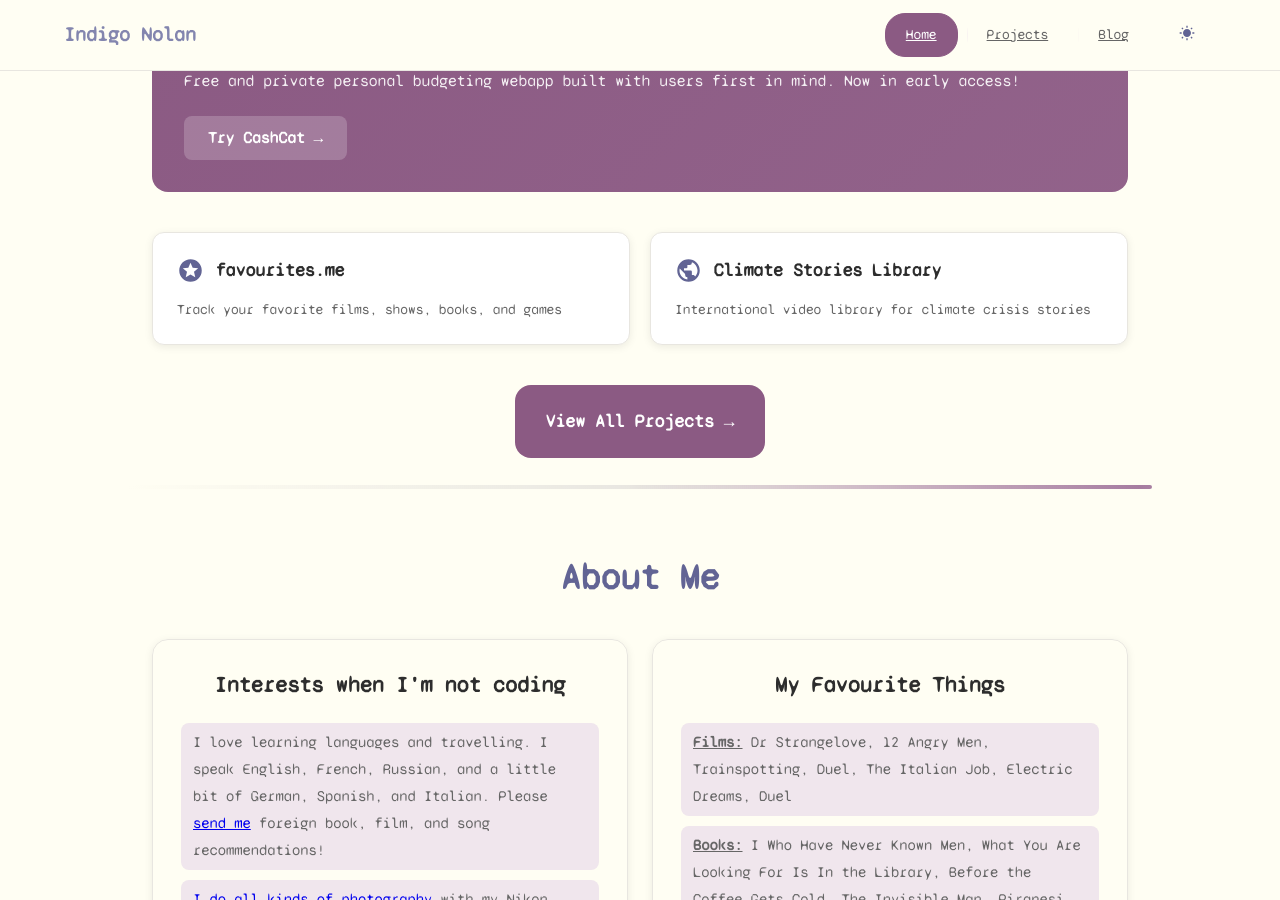
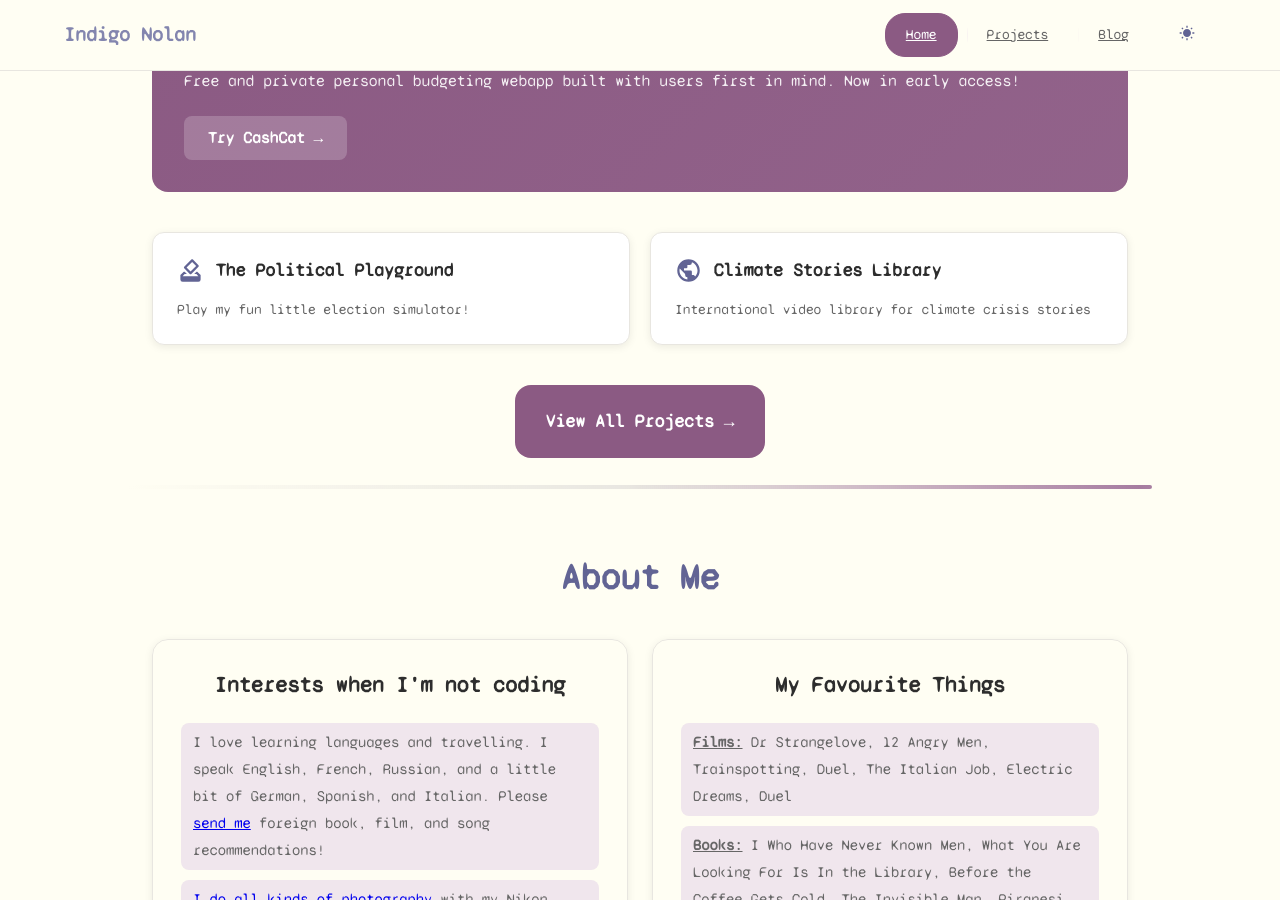
Before and after one commit to Lem0naise/website, a Jekyll site: the page index.html, which Jekyll copies as it is, in a window 1280 px wide and 900 px high, scrolled down 1057 px. Built offline with Jekyll 4.4.1, drawn with Linux system fonts in a browser that asks for light colours; some of the changed text lies outside the part shown.

Commit message:
Update contact method labels and project descriptions across multiple pages

```diff
--- a/_layouts/default.html
+++ b/_layouts/default.html
@@ -74,7 +74,7 @@
 					<div class="contact-methods">
 						<a href="../portfolio/IndigoNolan-Resume.pdf" target="_blank" class="contact-method" rel="noopener">
 							<svg class='project-icon' xmlns="http://www.w3.org/2000/svg" viewBox="0 0 24 24"><path d="M8 17V15H16V17H8M16 10L12 14L8 10H10.5V7H13.5V10H16M5 3H19C20.11 3 21 3.9 21 5V19C21 20.11 20.11 21 19 21H5C3.9 21 3 20.11 3 19V5C3 3.9 3.9 3 5 3M5 5V19H19V5H5Z"" /></svg>
-							<span>View Resume</span>
+							<span>CV / Resume</span>
 						</a>
 						<a href="https://github.com/Lem0naise" target="_blank" class="contact-method" rel="noopener">
 							<svg class='project-icon' xmlns="http://www.w3.org/2000/svg" viewBox="0 0 24 24"><path d="M12,2A10,10 0 0,0 2,12C2,16.42 4.87,20.17 8.84,21.5C9.34,21.58 9.5,21.27 9.5,21C9.5,20.77 9.5,20.14 9.5,19.31C6.73,19.91 6.14,17.97 6.14,17.97C5.68,16.81 5.03,16.5 5.03,16.5C4.12,15.88 5.1,15.9 5.1,15.9C6.1,15.97 6.63,16.93 6.63,16.93C7.5,18.45 8.97,18 9.54,17.76C9.63,17.11 9.89,16.67 10.17,16.42C7.95,16.17 5.62,15.31 5.62,11.5C5.62,10.39 6,9.5 6.65,8.79C6.55,8.54 6.2,7.5 6.75,6.15C6.75,6.15 7.59,5.88 9.5,7.17C10.29,6.95 11.15,6.84 12,6.84C12.85,6.84 13.71,6.95 14.5,7.17C16.41,5.88 17.25,6.15 17.25,6.15C17.8,7.5 17.45,8.54 17.35,8.79C18,9.5 18.38,10.39 18.38,11.5C18.38,15.32 16.04,16.16 13.81,16.41C14.17,16.72 14.5,17.33 14.5,18.26C14.5,19.6 14.5,20.68 14.5,21C14.5,21.27 14.66,21.59 15.17,21.5C19.14,20.16 22,16.42 22,12A10,10 0 0,0 12,2Z" /></svg>
--- a/index.html
+++ b/index.html
@@ -9,7 +9,7 @@
 		<link rel="icon" type="image/x-icon" href="favicon.ico">
 		<script src="/js/dark-init.js"></script>
 		<link rel="canonical" href="https://indigo.spot/">
-		<meta name="description" content="Web developer based in the UK. I build apps, write, and take photos. Check out CashCat, favourites.me, and more."/>
+		<meta name="description" content="Web developer based in the UK. I build apps, write, and take photos. Check out CashCat, The Political Playground, and more."/>
 		<meta name="keywords" content="Indigo Nolan, Indy Nolan, Indigo, Indy, Nolan, web developer, software developer, student, developer, portfolio, CashCat, Fantasteroids, web development, UK"/>
 		<meta name="author" content="Indigo Nolan"/>
 
@@ -181,13 +181,13 @@
 					</article>
 
 					<div class="projects-grid">
-						<a href="https://favourites.me" target="_blank" rel="noopener" class="project-item-link" itemscope itemtype="https://schema.org/WebApplication">
+						<a href="https://pp.indigo.spot" target="_blank" rel="noopener" class="project-item-link" itemscope itemtype="https://schema.org/WebApplication">
 							<article class="project-item">
 								<h4 itemprop="name">
-									<svg class='project-icon' xmlns="http://www.w3.org/2000/svg" viewBox="0 0 24 24"><path d="M16.23,18L12,15.45L7.77,18L8.89,13.19L5.16,9.96L10.08,9.54L12,5L13.92,9.53L18.84,9.95L15.11,13.18L16.23,18M12,2C6.47,2 2,6.5 2,12A10,10 0 0,0 12,22A10,10 0 0,0 22,12A10,10 0 0,0 12,2Z" /></svg>
-									favourites.me
+									<svg class='project-icon' xmlns="http://www.w3.org/2000/svg" viewBox="0 0 24 24"><path d="M18,13H17.32L15.32,15H17.23L19,17H5L6.78,15H8.83L6.83,13H6L3,16V20A2,2 0 0,0 5,22H19A2,2 0 0,0 21,20V16L18,13M17,7.95L12.05,12.9L8.5,9.36L13.46,4.41L17,7.95M12.76,2.29L6.39,8.66C6,9.05 6,9.68 6.39,10.07L11.34,15C11.73,15.41 12.36,15.41 12.75,15L19.11,8.66C19.5,8.27 19.5,7.64 19.11,7.25L14.16,2.3C13.78,1.9 13.15,1.9 12.76,2.29Z" /></svg>
+									The Political Playground
 								</h4>
-								<p itemprop="description">Track your favorite films, shows, books, and games</p>
+								<p itemprop="description">Play my fun little election simulator!</p>
 							</article>
 						</a>
 						<a href="https://www.climatestorieslibrary.com" target="_blank" rel="noopener" class="project-item-link" itemscope itemtype="https://schema.org/WebSite">
--- a/photos/index.html
+++ b/photos/index.html
@@ -265,7 +265,7 @@
 					<div class="contact-methods">
 						<a href="../portfolio/IndigoNolan-Resume.pdf" target="_blank" class="contact-method" rel="noopener">
 							<svg class='project-icon' xmlns="http://www.w3.org/2000/svg" viewBox="0 0 24 24"><path d="M8 17V15H16V17H8M16 10L12 14L8 10H10.5V7H13.5V10H16M5 3H19C20.11 3 21 3.9 21 5V19C21 20.11 20.11 21 19 21H5C3.9 21 3 20.11 3 19V5C3 3.9 3.9 3 5 3M5 5V19H19V5H5Z"" /></svg>
-							<span>View Resume</span>
+							<span>CV / Resume</span>
 						</a>
 						<a href="https://github.com/Lem0naise" target="_blank" class="contact-method" rel="noopener">
 							<svg class='project-icon' xmlns="http://www.w3.org/2000/svg" viewBox="0 0 24 24"><path d="M12,2A10,10 0 0,0 2,12C2,16.42 4.87,20.17 8.84,21.5C9.34,21.58 9.5,21.27 9.5,21C9.5,20.77 9.5,20.14 9.5,19.31C6.73,19.91 6.14,17.97 6.14,17.97C5.68,16.81 5.03,16.5 5.03,16.5C4.12,15.88 5.1,15.9 5.1,15.9C6.1,15.97 6.63,16.93 6.63,16.93C7.5,18.45 8.97,18 9.54,17.76C9.63,17.11 9.89,16.67 10.17,16.42C7.95,16.17 5.62,15.31 5.62,11.5C5.62,10.39 6,9.5 6.65,8.79C6.55,8.54 6.2,7.5 6.75,6.15C6.75,6.15 7.59,5.88 9.5,7.17C10.29,6.95 11.15,6.84 12,6.84C12.85,6.84 13.71,6.95 14.5,7.17C16.41,5.88 17.25,6.15 17.25,6.15C17.8,7.5 17.45,8.54 17.35,8.79C18,9.5 18.38,10.39 18.38,11.5C18.38,15.32 16.04,16.16 13.81,16.41C14.17,16.72 14.5,17.33 14.5,18.26C14.5,19.6 14.5,20.68 14.5,21C14.5,21.27 14.66,21.59 15.17,21.5C19.14,20.16 22,16.42 22,12A10,10 0 0,0 12,2Z" /></svg>
--- a/portfolio/index.html
+++ b/portfolio/index.html
@@ -257,7 +257,7 @@
 					<div class="contact-methods">
 						<a href="./IndigoNolan-Resume.pdf" target="_blank" class="contact-method" rel="noopener">
 							<svg class='project-icon' xmlns="http://www.w3.org/2000/svg" viewBox="0 0 24 24"><path d="M8 17V15H16V17H8M16 10L12 14L8 10H10.5V7H13.5V10H16M5 3H19C20.11 3 21 3.9 21 5V19C21 20.11 20.11 21 19 21H5C3.9 21 3 20.11 3 19V5C3 3.9 3.9 3 5 3M5 5V19H19V5H5Z"" /></svg>
-							<span>View Resume</span>
+							<span>CV / Resume</span>
 						</a>
 						<a href="https://github.com/Lem0naise" target="_blank" class="contact-method" rel="noopener">
 							<svg class='project-icon' xmlns="http://www.w3.org/2000/svg" viewBox="0 0 24 24"><path d="M12,2A10,10 0 0,0 2,12C2,16.42 4.87,20.17 8.84,21.5C9.34,21.58 9.5,21.27 9.5,21C9.5,20.77 9.5,20.14 9.5,19.31C6.73,19.91 6.14,17.97 6.14,17.97C5.68,16.81 5.03,16.5 5.03,16.5C4.12,15.88 5.1,15.9 5.1,15.9C6.1,15.97 6.63,16.93 6.63,16.93C7.5,18.45 8.97,18 9.54,17.76C9.63,17.11 9.89,16.67 10.17,16.42C7.95,16.17 5.62,15.31 5.62,11.5C5.62,10.39 6,9.5 6.65,8.79C6.55,8.54 6.2,7.5 6.75,6.15C6.75,6.15 7.59,5.88 9.5,7.17C10.29,6.95 11.15,6.84 12,6.84C12.85,6.84 13.71,6.95 14.5,7.17C16.41,5.88 17.25,6.15 17.25,6.15C17.8,7.5 17.45,8.54 17.35,8.79C18,9.5 18.38,10.39 18.38,11.5C18.38,15.32 16.04,16.16 13.81,16.41C14.17,16.72 14.5,17.33 14.5,18.26C14.5,19.6 14.5,20.68 14.5,21C14.5,21.27 14.66,21.59 15.17,21.5C19.14,20.16 22,16.42 22,12A10,10 0 0,0 12,2Z" /></svg>
```
Also changed, not shown: other parts of index.html (+1 -1 lines), _posts/2025-09-19-framework.md (+1 -1 lines), wordle/wordle.js.
